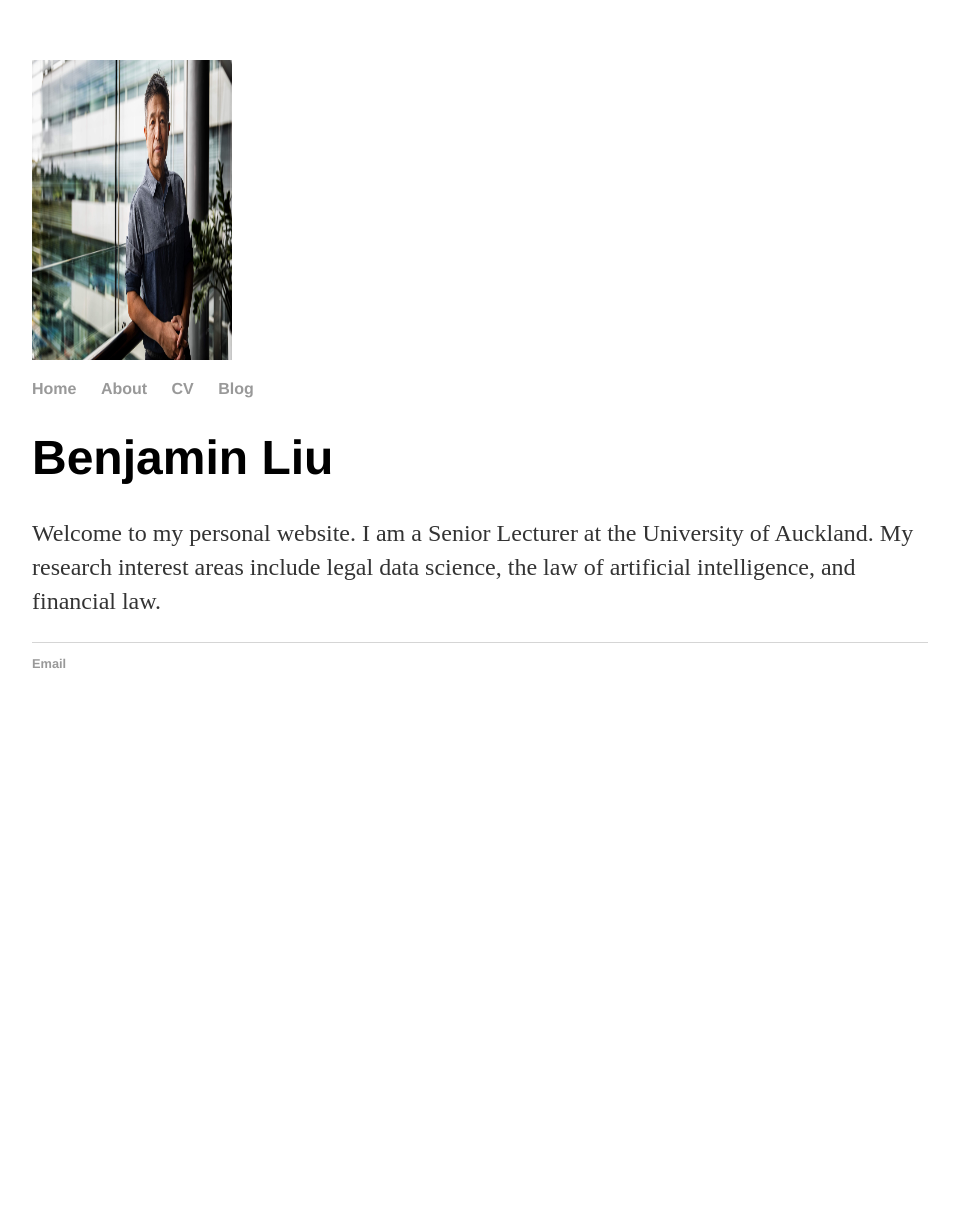
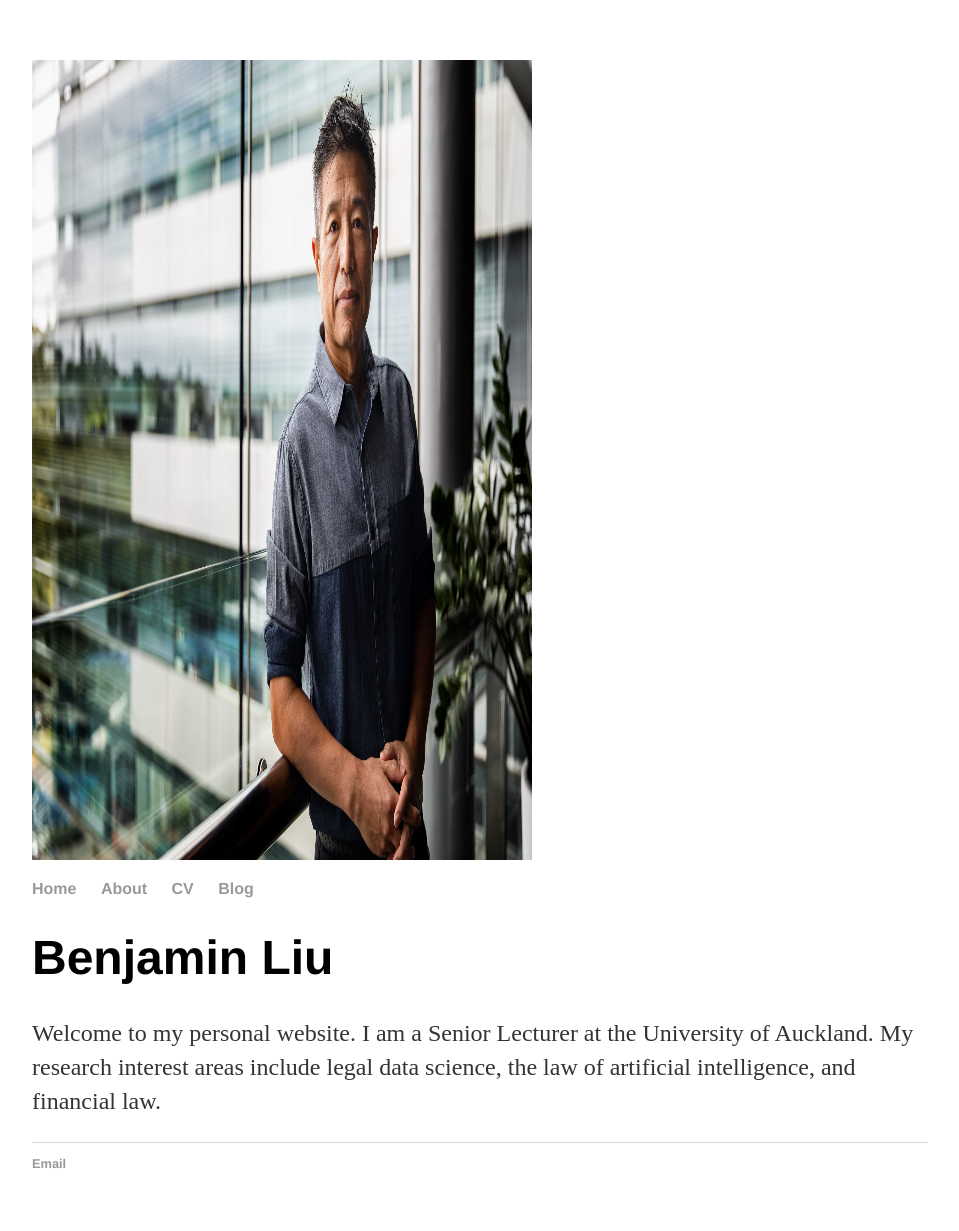
Before and after one commit to benjaminliunz/benjaminliunz.github.io, a Jekyll site: the page index.html, which Jekyll copies as it is, in a window 1280 px wide. Shown: the whole page, without its empty margins (160-1119 px from the left). Built offline with Jekyll 4.4.1, drawn with Linux system fonts in a browser that asks for light colours; before the commit the page ends 900 px from its top, so only the background shows below that.

Commit message:
Update index.html

```diff
--- a/index.html
+++ b/index.html
@@ -20,7 +20,7 @@
 
 		<div id="bannerimage" style="height: 300px; width: 500px;"><img src='/images/1.jpg' alt="" /></div> -->
 
-		<img src="/images/1.JPG" width="200" height="300">
+		<img src="/images/1.JPG" width="500" height="800">
 
 		</div>
 
```
